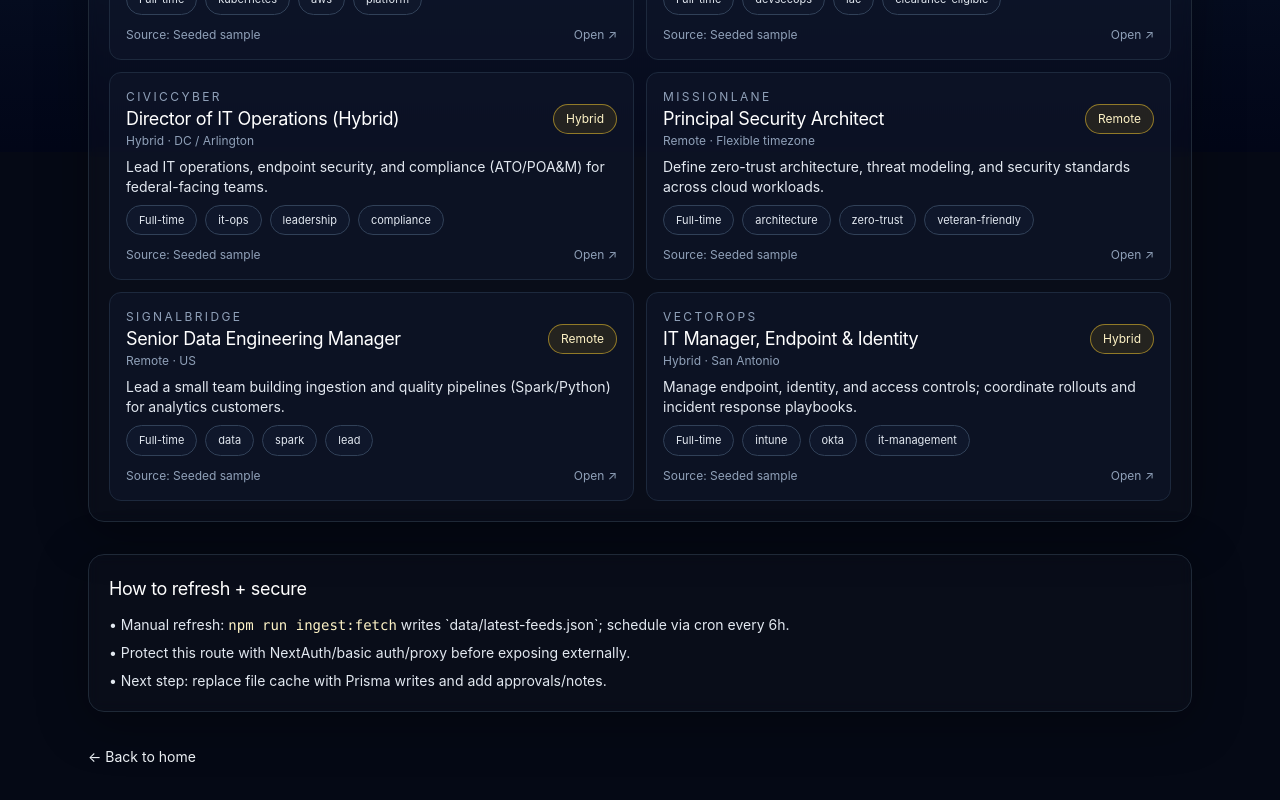
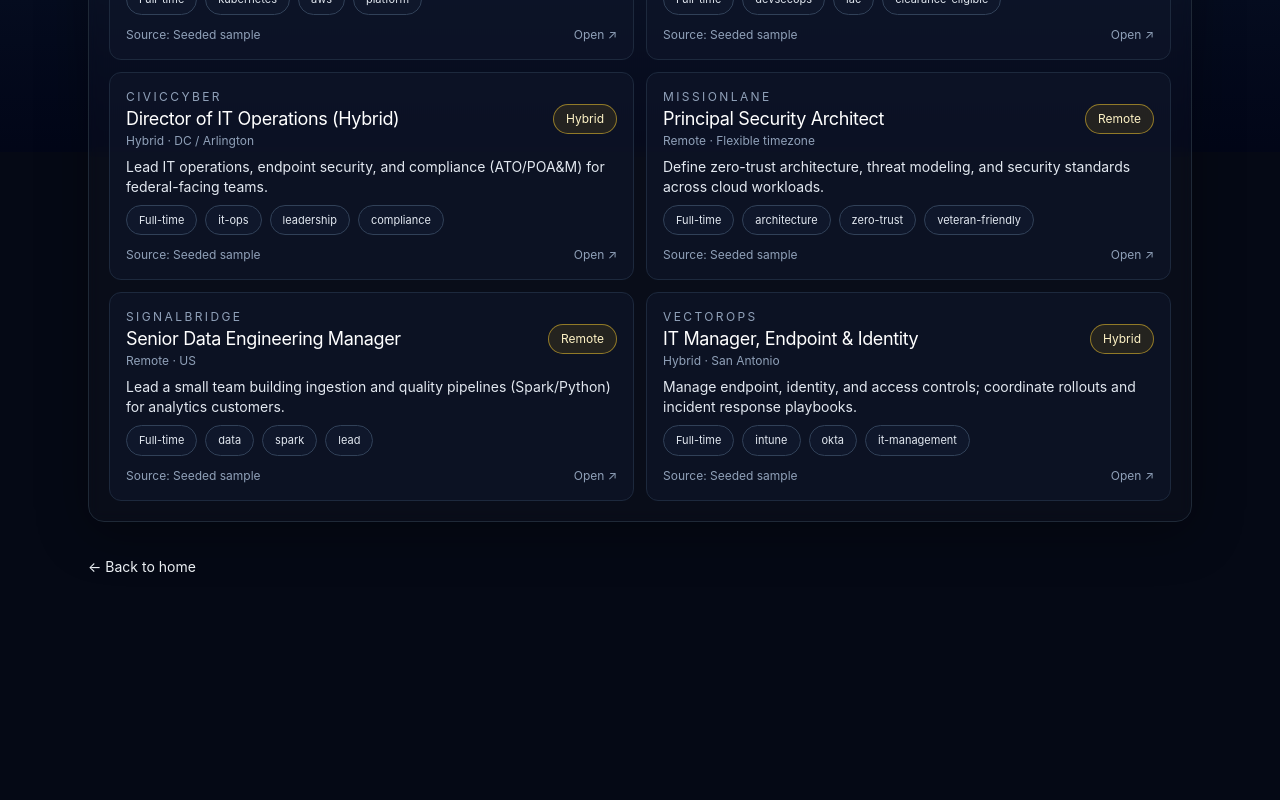
Before and after one commit to Mikekellydev/sparkjobs, a Next.js app: page /sparkjobs/admin in a window 1280 px wide. Shown: the part 648-1448 px from the top of the page. After the commit the page ends 1290 px from the top, so only its background shows below. Built offline with nearby package versions, Linux system fonts and the light colour scheme.

Commit message:
Remove refresh/security guidance from admin

```diff
--- a/src/app/admin/page.tsx
+++ b/src/app/admin/page.tsx
@@ -123,22 +123,6 @@
         </div>
       </div>
 
-      <div className="card space-y-3 p-5">
-        <h3 className="font-display text-lg text-white">How to refresh + secure</h3>
-        <ul className="space-y-2 text-sm text-slate-200">
-          <li>
-            • Manual refresh: <code className="text-amber-100">npm run ingest:fetch</code> writes
-            `data/latest-feeds.json`; schedule via cron every 6h.
-          </li>
-          <li>
-            • Protect this route with NextAuth/basic auth/proxy before exposing externally.
-          </li>
-          <li>
-            • Next step: replace file cache with Prisma writes and add approvals/notes.
-          </li>
-        </ul>
-      </div>
-
       <Link
         href="/"
         className="text-sm text-amber-200 underline-offset-4 hover:text-amber-100 hover:underline"
```
